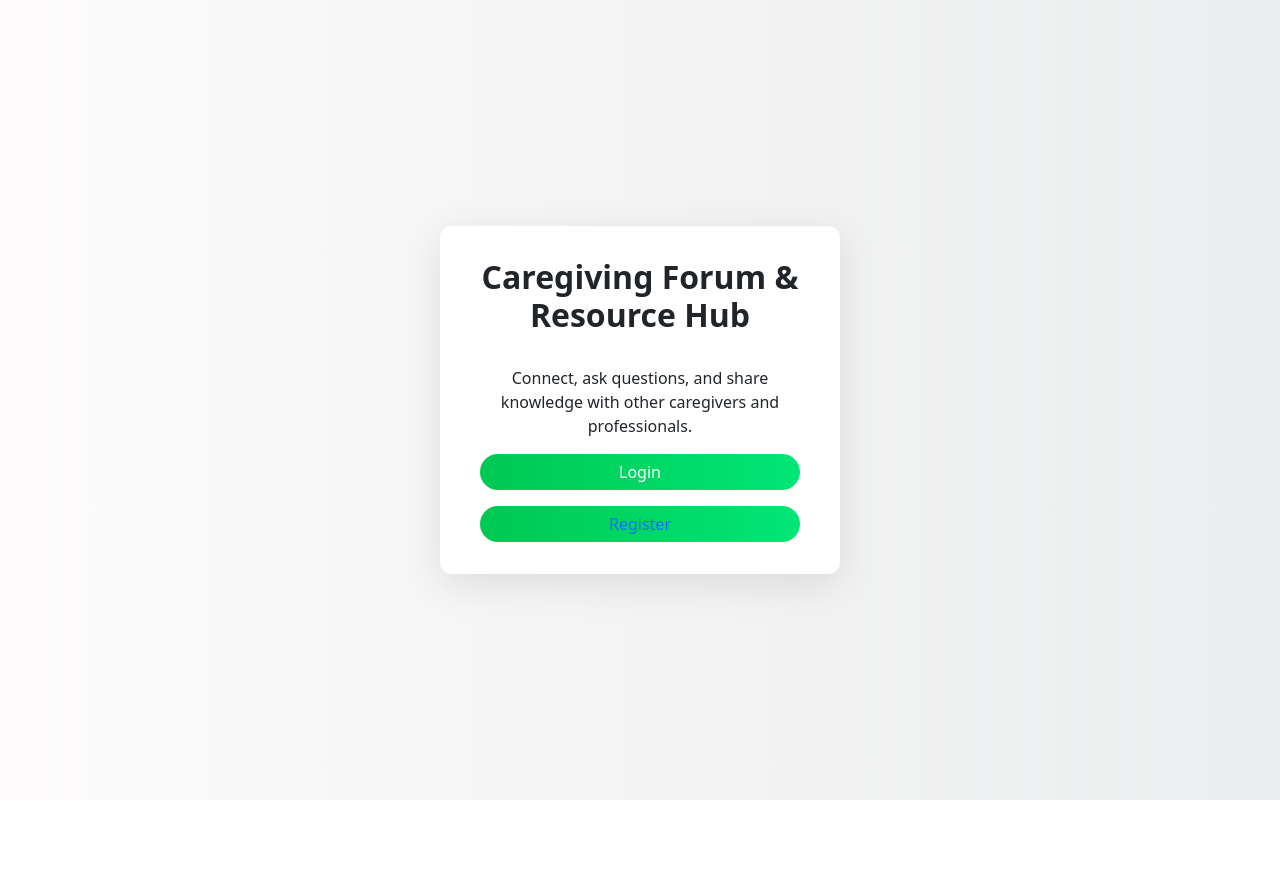
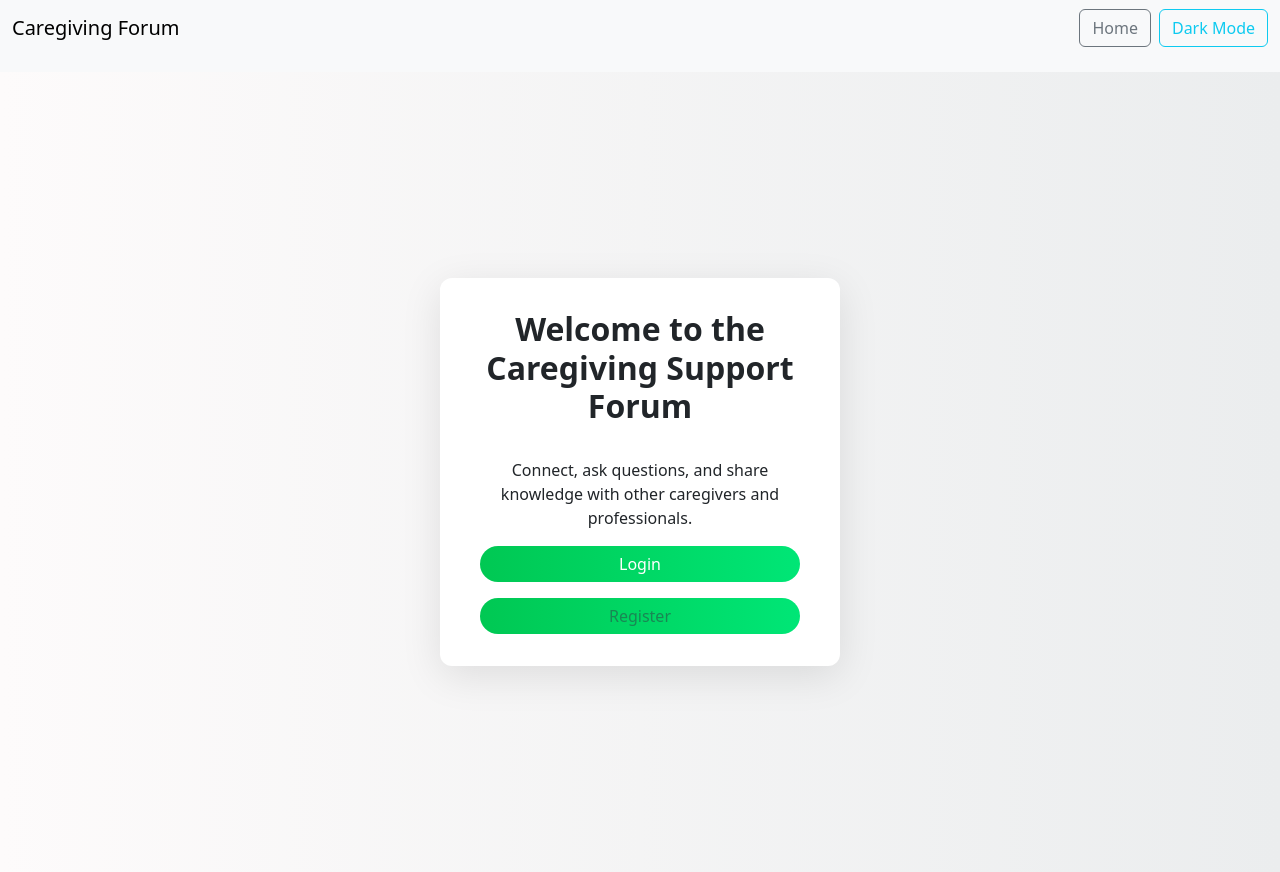
Before and after one commit to m-wakefield/MERN1, a React (Vite) app in the folder client/: page / in a window 1280 px wide. Before the commit the page ends 800 px from the top, so only its background shows below. Built offline with nearby package versions, Linux system fonts and the light colour scheme.

Commit message:
Update App.jsx

```diff
--- a/client/src/App.jsx
+++ b/client/src/App.jsx
@@ -1,20 +1,28 @@
-import React from 'react';
+// App.jsx (Landing Page)
+import React, { useState } from 'react';
 import { Link } from 'react-router-dom';
-import './Login.css'; // reuse shared layout styling
+import Navbar from './components/Navbar';
+import './Login.css';
 
 function App() {
+  const [darkMode, setDarkMode] = useState(false);
+  const toggleDarkMode = () => setDarkMode(prev => !prev);
+
   return (
+    <div className={darkMode ? 'bg-dark text-white min-vh-100' : 'bg-light text-dark min-vh-100'}>
+      <Navbar darkMode={darkMode} toggleDarkMode={toggleDarkMode} />
       <div className="login-container">
         <div className="login-card">
-        <h2>Caregiving Forum & Resource Hub</h2>
+          <h2>Welcome to the Caregiving Support Forum</h2>
           <p>Connect, ask questions, and share knowledge with other caregivers and professionals.</p>
           <div className="d-grid gap-2">
             <Link to="/login">
-            <button className="btn btn-primary mb-2">Login</button>
+              <button className="btn btn-success mb-2">Login</button>
             </Link>
             <Link to="/register">
-            <button className="btn btn-outline-primary">Register</button>
+              <button className="btn btn-outline-success">Register</button>
             </Link>
+          </div>
         </div>
       </div>
     </div>
```
Lines whose indentation alone changed are shown as unchanged.
